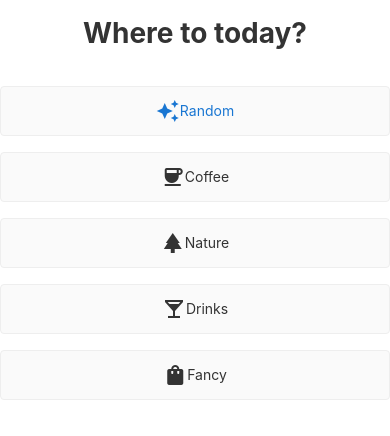
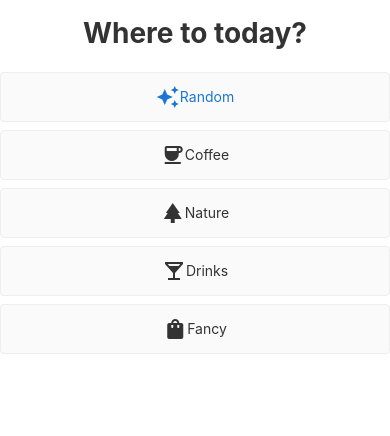
Before and after one commit to jonkenobi/Shawn, an Angular app: page / in a window 390 px wide. Shown: the top 436 px of the page. Built offline with nearby package versions, Linux system fonts and the light colour scheme.

Commit message:
Update continuous-deployment github workflow Update css

```diff
--- a/package.json
+++ b/package.json
@@ -4,7 +4,7 @@
   "scripts": {
     "ng": "ng",
     "start": "ng serve",
-    "build": "ng build --output-path dist",
+    "build": "ng build --output-path docs",
     "watch": "ng build --watch --configuration development",
     "test": "ng test"
   },
--- a/src/app/app.component.css
+++ b/src/app/app.component.css
@@ -52,7 +52,7 @@ svg.material-icons {
   display: flex;
   flex-wrap: wrap;
   justify-content: start;
-  padding-top: 20px;
+  padding-top: 10px;
   margin: auto;
   max-width: 800px;
 }
@@ -148,14 +148,9 @@ footer a {
 @media screen and (max-width: 767px) {
   .card {
     width: 100%;
-    margin: auto;
+    height: 16px;
+    margin: 4px auto;
   }
-
-  .card:not(.highlight-card) {
-    height: 16px;
-    margin: 8px auto;
-  }
-
   .card.highlight-card span {
     margin-left: 72px;
   }
```
